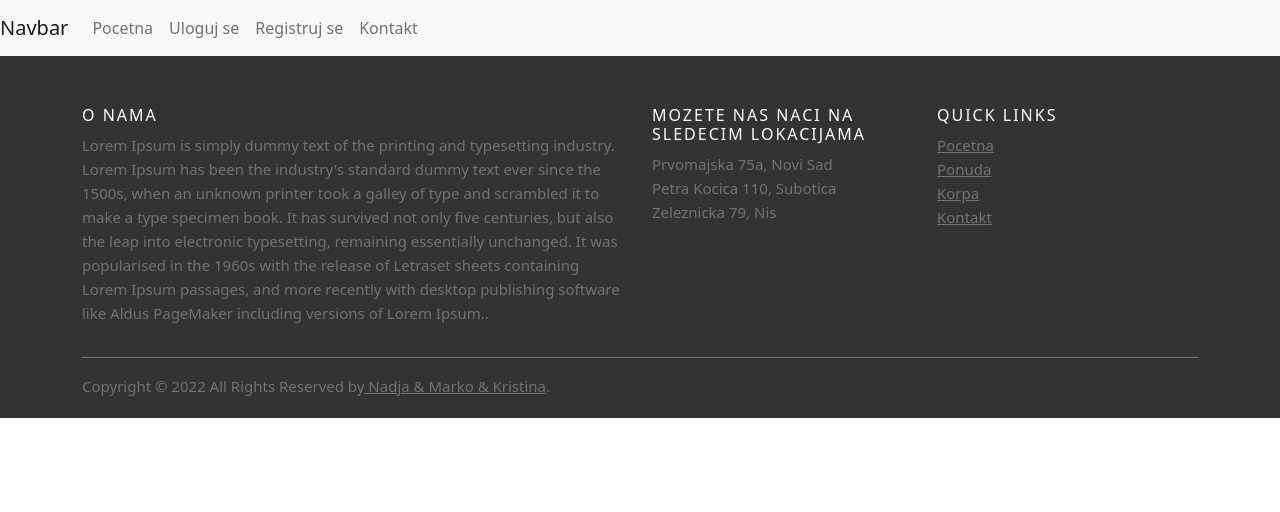
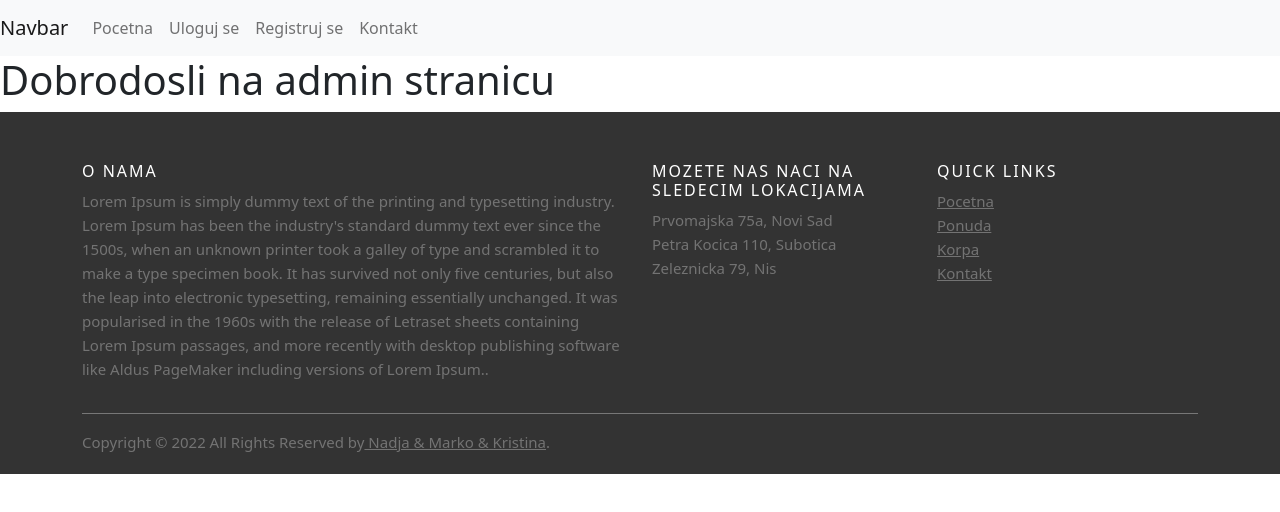
Before and after one commit to nadjarandjelovicc/prodavnica-alkoholnih-pica-iteh-projekat, a React (Create React App) app: page /admin in a window 1280 px wide. Shown: the top 512 px of the page. Built offline with nearby package versions, Linux system fonts and the light colour scheme; no server answers.

Commit message:
kreirana admin stranica

```diff
--- a/src/App.js
+++ b/src/App.js
@@ -12,6 +12,7 @@ import Pica from './Komponente/Pica';
 import Korpa from './Komponente/Korpa';
 import Kontakt from './Komponente/Kontaks';
 import Inbox from './Komponente/Inbox';
+import AdminPage from './Komponente/AdminPage';
 const axiosInstance = axios.create({
   baseURL: process.env.REACT_APP_API_URL,
 });
@@ -142,7 +143,9 @@ function App() {
             <Route path="/pica" element={ <Pica pica={pica} onAdd={addProduct} onRemove={removeProduct} ></Pica>}></Route>
             <Route path="/korpa" element={ <Korpa pica={cartProducts} onAdd={addProduct} onRemove={removeProduct} sum={sum} ></Korpa>}></Route>
             <Route path="/kontakt" element={ <Kontakt></Kontakt>}></Route>
-            <Route path="/inbox" element={ <Inbox poruke={poruke} ></Inbox>}></Route>
+            <Route path="/admin/inbox" element={ <Inbox poruke={poruke} ></Inbox>}></Route>
+            <Route path="/admin" element={ <AdminPage   ></AdminPage>}></Route>
+
 
         </Routes>
         <Footer></Footer>
--- /dev/null
+++ b/src/Komponente/AdminPage.jsx
@@ -0,0 +1,16 @@
+import React from 'react'
+
+function AdminPage() {
+  return (
+
+    <div>
+            <h1>Dobrodosli na admin stranicu</h1>
+    </div>
+
+
+
+
+  )
+}
+
+export default AdminPage;
--- a/src/Komponente/NavBar.jsx
+++ b/src/Komponente/NavBar.jsx
@@ -27,10 +27,12 @@ function NavBar({token,odjava}) {
                 <>
                 <li className="nav-item">
                     <Link className="nav-link" to="/pica">Ponuda  </Link>
-                    <Link className="nav-link" to="/korpa">Korpa  </Link>
+
 
                 </li>
-
+                <li className="nav-item">
+                    <Link className="nav-link" to="/korpa">Korpa  </Link>
+                </li>
                 <li className="nav-item active">
                     <Link className="nav-link" to="/"  onClick={odjava}>Odjavi se  </Link>
                 </li>
```
